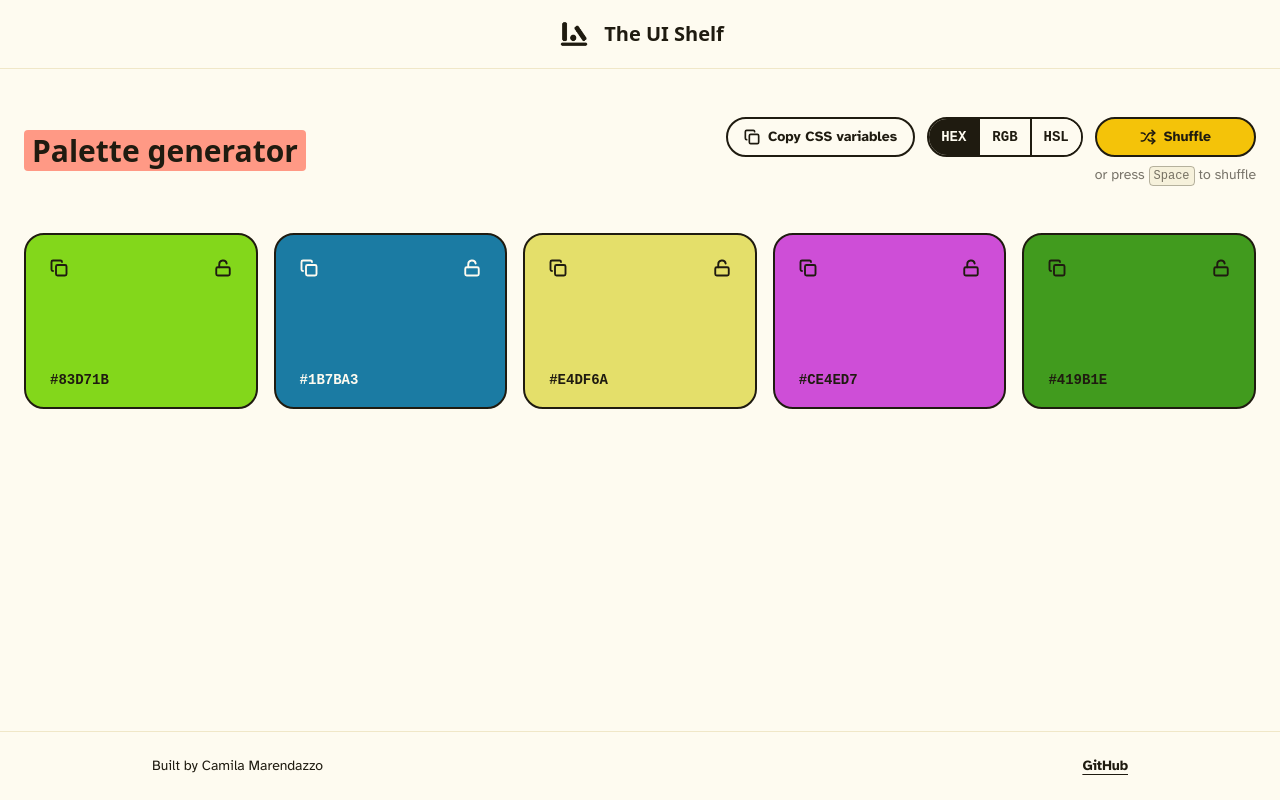
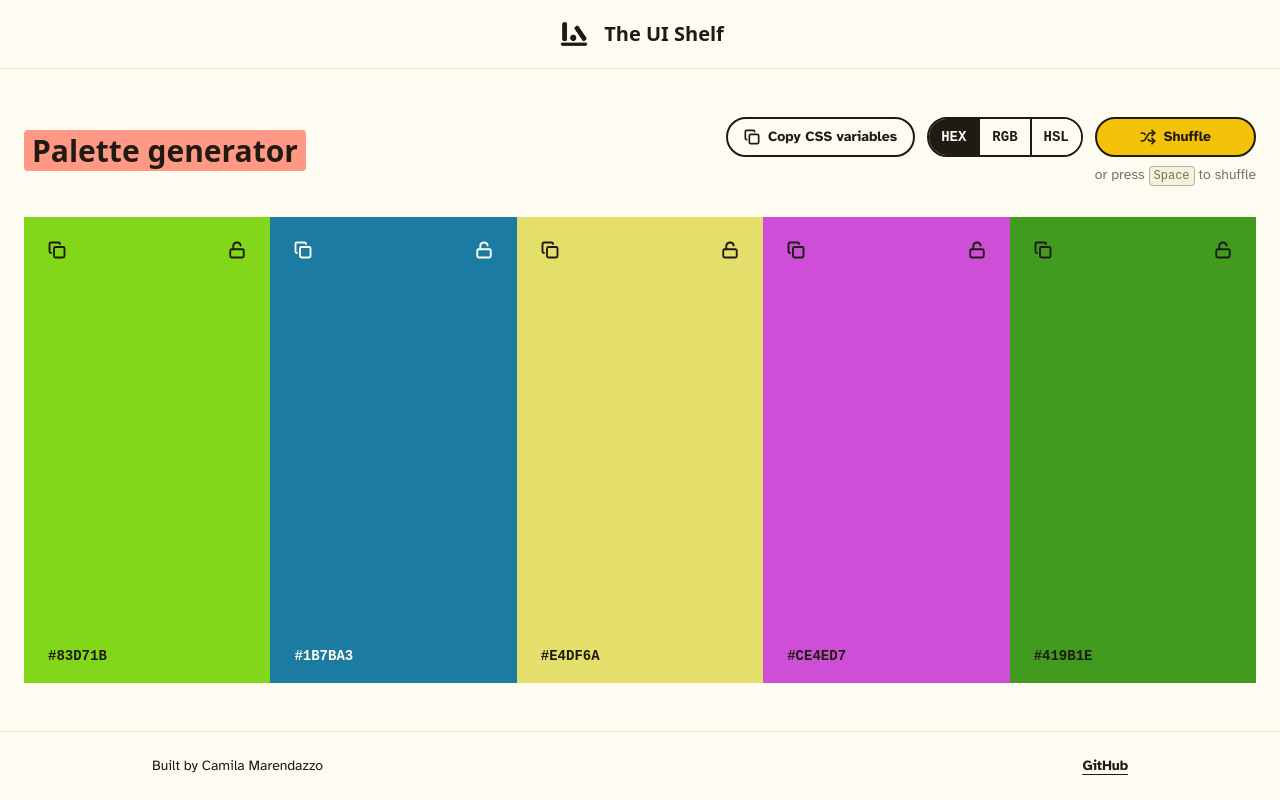
Before and after one commit to camilamarendazzo/ui-shelf, a React (Vite) app: page /palette-generator in a window 1280 px wide. Built offline with nearby package versions, Linux system fonts and the light colour scheme.

Commit message:
feat: fill the viewport with the palette

```diff
--- a/src/components/Layout.tsx
+++ b/src/components/Layout.tsx
@@ -14,7 +14,10 @@ function Layout() {
 
       <Header />
 
-      <main id="main" className="mx-auto w-full max-w-7xl flex-1 px-6 py-12">
+      <main
+        id="main"
+        className="mx-auto flex w-full max-w-7xl flex-1 flex-col px-6 py-12"
+      >
         <Outlet />
       </main>
 
--- a/src/tools/palette-generator/PaletteGenerator.tsx
+++ b/src/tools/palette-generator/PaletteGenerator.tsx
@@ -11,7 +11,7 @@ function PaletteGenerator() {
   useShuffleShortcut(randomize);
 
   return (
-    <section className="space-y-12">
+    <section className="flex min-h-0 flex-1 flex-col gap-8">
       <PaletteHeader
         palette={palette}
         format={format}
@@ -19,9 +19,9 @@ function PaletteGenerator() {
         onShuffle={randomize}
       />
 
-      <ul className="grid grid-cols-2 gap-4 sm:grid-cols-3 lg:grid-cols-5">
+      <ul className="flex min-h-0 flex-1 flex-col sm:flex-row">
         {palette.map((swatch, i) => (
-          <li key={i}>
+          <li key={i} className="flex min-h-0 min-w-0 flex-1 flex-col">
             <Swatch
               rgb={swatch.rgb}
               locked={swatch.locked}
--- a/src/tools/palette-generator/components/Swatch.tsx
+++ b/src/tools/palette-generator/components/Swatch.tsx
@@ -32,7 +32,7 @@ function Swatch({
 
   return (
     <div
-      className={`flex min-h-44 flex-col justify-between rounded-card border-2 border-ink p-4 ${textColor}`}
+      className={`flex flex-1 items-center justify-between gap-2 p-3 sm:flex-col sm:items-stretch sm:justify-between sm:p-4 ${textColor}`}
       style={{ backgroundColor: hex }}
     >
       <div className="flex items-center justify-between">
```
